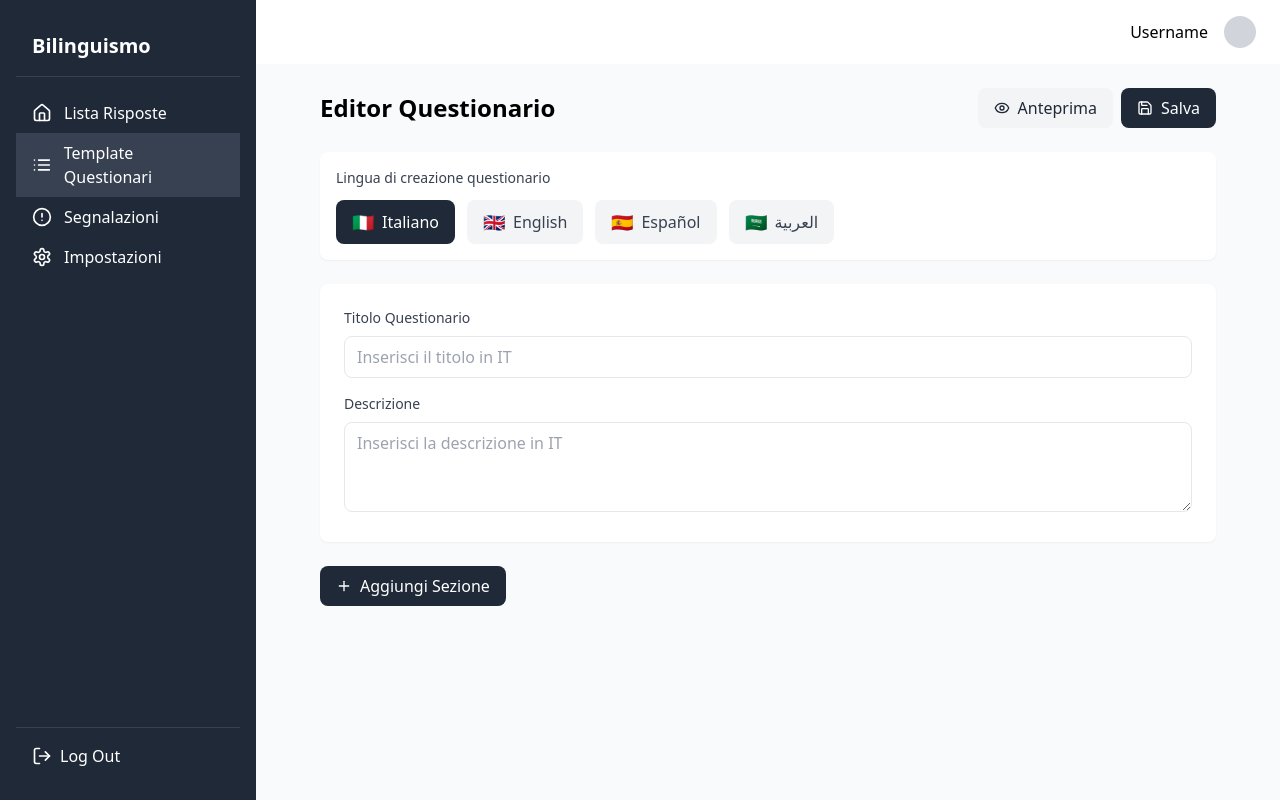
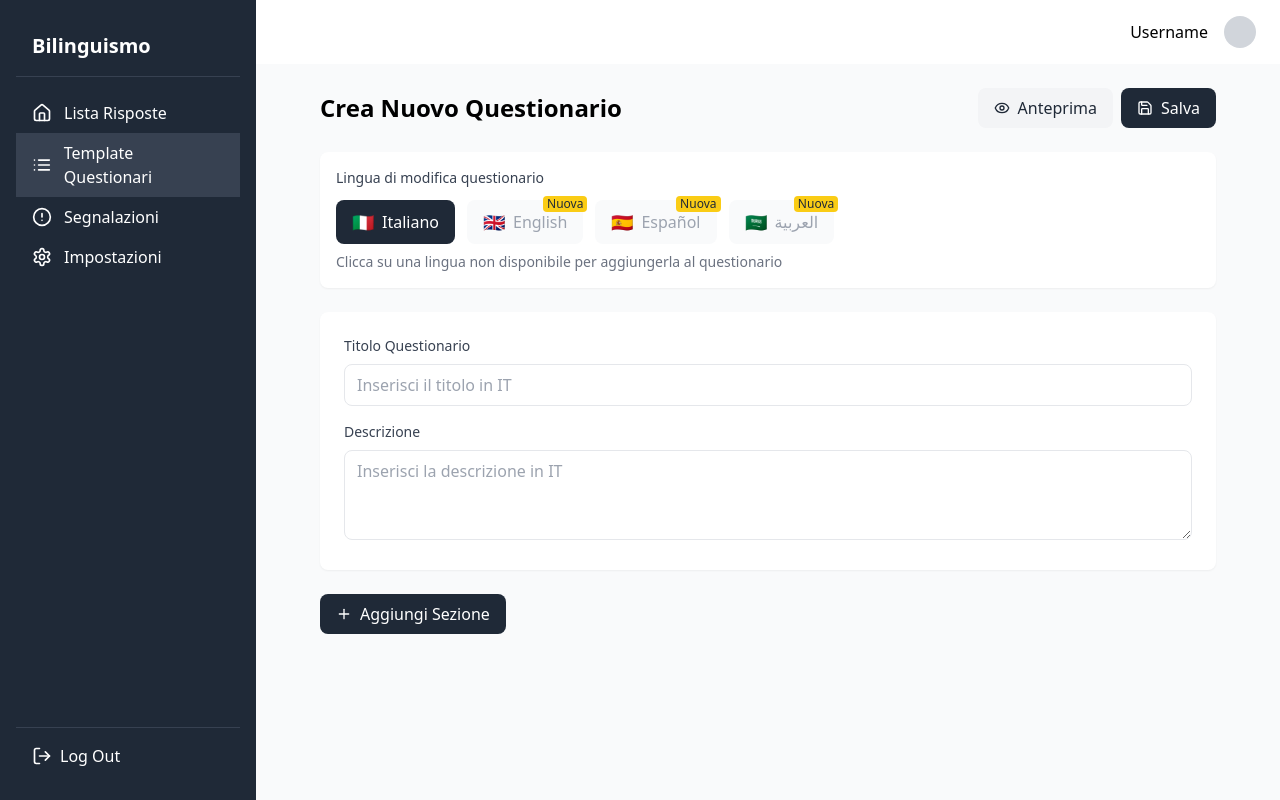
Before and after one commit to Pepaunz/webapp-diagnosi-linguistica, a React (Vite) app: page /templates/editor in a window 1280 px wide. Built offline with nearby package versions, Linux system fonts and the light colour scheme.

Commit message:
fix language selector

```diff
--- a/src/components/questionnaire/LanguageSelector.tsx
+++ b/src/components/questionnaire/LanguageSelector.tsx
@@ -2,9 +2,12 @@
 
 import React from "react";
 import { Language } from "../../types/questionnaire";
+
 interface LanguageSelectorProps {
-  selectedLanguage: string;
+  selectedLanguage: Language;
   onLanguageChange: (language: Language) => void;
+  availableLanguages?: Language[]; // Lingue già presenti nel questionario
+  isEditMode?: boolean; // Se true, permette di aggiungere nuove lingue
 }
 
 const languages = [
@@ -17,28 +20,66 @@ const languages = [
 const LanguageSelector: React.FC<LanguageSelectorProps> = ({
   selectedLanguage,
   onLanguageChange,
+  availableLanguages,
+  isEditMode = false,
 }) => {
+  const isLanguageAvailable = (langCode: string): boolean => {
+    if (!availableLanguages) return true;
+    return availableLanguages.includes(langCode as Language);
+  };
+
   return (
     <div className="bg-white p-4 rounded-lg shadow-sm">
       <label className="block text-sm font-medium text-gray-700 mb-3">
-        Lingua di creazione questionario
+        {isEditMode
+          ? "Lingua di modifica questionario"
+          : "Lingua di visualizzazione"}
       </label>
       <div className="flex gap-3">
-        {languages.map((lang) => (
+        {languages.map((lang) => {
+          const isAvailable = isLanguageAvailable(lang.code);
+          return (
             <button
               key={lang.code}
               onClick={() => onLanguageChange(lang.code as Language)}
-            className={`px-4 py-2 rounded-lg flex items-center gap-2 transition ${
+              className={`px-4 py-2 rounded-lg flex items-center gap-2 transition relative ${
                 selectedLanguage === lang.code
                   ? "bg-gray-800 text-white"
-                : "bg-gray-100 text-gray-700 hover:bg-gray-200"
+                  : isAvailable
+                  ? "bg-gray-100 text-gray-700 hover:bg-gray-200"
+                  : "bg-gray-50 text-gray-400 hover:bg-gray-200"
               }`}
+              disabled={!isEditMode && !isAvailable}
+              title={
+                !isAvailable && isEditMode
+                  ? "Clicca per aggiungere questa lingua"
+                  : ""
+              }
             >
               <span className="text-lg">{lang.flag}</span>
               <span>{lang.name}</span>
+              {!isAvailable && (
+                <span
+                  className={`absolute -top-1 -right-1 text-xs px-1 rounded ${
+                    isEditMode
+                      ? "bg-yellow-400 text-gray-800"
+                      : "bg-gray-400 text-white"
+                  }`}
+                >
+                  {isEditMode ? "Nuova" : "Non disponibile"}
+                </span>
+              )}
             </button>
-        ))}
+          );
+        })}
       </div>
+      {isEditMode &&
+        availableLanguages &&
+        availableLanguages.length < languages.length && (
+          <p className="text-sm text-gray-500 mt-2">
+            Clicca su una lingua non disponibile per aggiungerla al questionario
+          </p>
+        )}
     </div>
   );
 };
--- a/src/components/questionnaire/SectionEditor.tsx
+++ b/src/components/questionnaire/SectionEditor.tsx
@@ -17,6 +17,7 @@ interface SectionEditorProps {
   sectionIndex: number;
   selectedLanguage: Language;
   isPreviewMode: boolean;
+  startingQuestionNumber: number; // Nuovo prop
   onUpdate: (section: Section) => void;
   onDelete: () => void;
 }
@@ -26,6 +27,7 @@ const SectionEditor: React.FC<SectionEditorProps> = ({
   sectionIndex,
   selectedLanguage,
   isPreviewMode,
+  startingQuestionNumber,
   onUpdate,
   onDelete,
 }) => {
@@ -196,7 +198,7 @@ const SectionEditor: React.FC<SectionEditorProps> = ({
           <QuestionEditor
             key={question.questionId}
             question={question}
-            questionIndex={index}
+            questionIndex={startingQuestionNumber + index - 1} // Numerazione continua
             selectedLanguage={selectedLanguage}
             isPreviewMode={isPreviewMode}
             onUpdate={(updatedQuestion) =>
--- a/src/components/questionnaire/SubmissionSectionView.tsx
+++ b/src/components/questionnaire/SubmissionSectionView.tsx
@@ -19,6 +19,7 @@ interface SubmissionSectionViewProps {
   section: Section;
   sectionIndex: number;
   selectedLanguage: Language;
+  startingQuestionNumber: number; // Nuovo prop
   answers: Answer[];
   notes: Note[];
   onAddNote: (questionId: string, noteText: string) => void;
@@ -28,6 +29,7 @@ const SubmissionSectionView: React.FC<SubmissionSectionViewProps> = ({
   section,
   sectionIndex,
   selectedLanguage,
+  startingQuestionNumber,
   answers,
   notes,
   onAddNote,
@@ -58,7 +60,7 @@ const SubmissionSectionView: React.FC<SubmissionSectionViewProps> = ({
           <SubmissionQuestionView
             key={question.questionId}
             question={question}
-            questionIndex={index}
+            questionIndex={startingQuestionNumber + index - 1} // Numerazione continua
             selectedLanguage={selectedLanguage}
             answer={getAnswer(question.questionId)}
             notes={getNotes(question.questionId)}
--- a/src/pages/QuestionnaireEditorPage.tsx
+++ b/src/pages/QuestionnaireEditorPage.tsx
@@ -1,4 +1,5 @@
-import { useState } from "react";
+import { useState, useEffect } from "react";
+import { useParams, useNavigate } from "react-router-dom";
 import AppLayout from "../layout/AppLayout";
 import { Plus, Save, Eye } from "lucide-react";
 import { Button } from "../components/shared/Filters";
@@ -11,7 +12,10 @@ import {
 } from "../types/questionnaire";
 import SectionEditor from "../components/questionnaire/SectionEditor";
 import LanguageSelector from "../components/questionnaire/LanguageSelector";
+
 const QuestionnaireEditorPage = () => {
+  const { id } = useParams<{ id: string }>();
+  const navigate = useNavigate();
   const [selectedLanguage, setSelectedLanguage] = useState<Language>("it");
   const [questionnaire, setQuestionnaire] = useState<QuestionnaireData>({
     questionnaireTitle: { it: "", en: "", es: "", ar: "" },
@@ -20,8 +24,112 @@ const QuestionnaireEditorPage = () => {
     defaultLanguage: "it",
     sections: [],
   });
+  const [loading, setLoading] = useState(false);
+  const [isPreviewMode, setIsPreviewMode] = useState(false);
 
-  const [isPreviewMode, setIsPreviewMode] = useState(false);
+  useEffect(() => {
+    if (id) {
+      loadQuestionnaire();
+    }
+  }, [id]);
+
+  const loadQuestionnaire = async () => {
+    setLoading(true);
+    try {
+      // Mock data - esempio con alcune lingue non disponibili
+      const mockData: QuestionnaireData = {
+        questionnaireTitle: {
+          it: "Standard Bilinguismo",
+          en: "Standard Bilingualism",
+          // es e ar non sono ancora disponibili
+        },
+        description: {
+          it: "Questionario standard per la valutazione del bilinguismo",
+          en: "Standard questionnaire for bilingualism assessment",
+          // es e ar non sono ancora disponibili
+        },
+        version: "1.0",
+        defaultLanguage: "it",
+        sections: [
+          {
+            sectionId: "s1",
+            title: {
+              it: "Informazioni di Base",
+              en: "Basic Information",
+              // es e ar non sono ancora disponibili
+            },
+            description: {
+              it: "Informazioni generali sul bambino",
+              en: "General information about the child",
+            },
+            questions: [
+              {
+                questionId: "s1_q1",
+                text: {
+                  it: "Nome del bambino/a:",
+                  en: "Child's name:",
+                  // es e ar non sono ancora disponibili
+                },
+                type: "text",
+                required: true,
+              },
+              {
+                questionId: "s1_q2",
+                text: {
+                  it: "Data di nascita:",
+                  en: "Date of birth:",
+                },
+                type: "date",
+                required: true,
+              },
+            ],
+          },
+        ],
+      };
+
+      // Simula il caricamento del questionario basato sull'id
+      // L'id arriva già decodificato da React Router
+      if (id === "Standard Bilinguismo") {
+        setQuestionnaire(mockData);
+      } else if (id === "Follow-up") {
+        setQuestionnaire({
+          ...mockData,
+          questionnaireTitle: {
+            it: "Follow-up",
+            en: "Follow-up",
+            es: "Seguimiento",
+            ar: "متابعة",
+          },
+          description: {
+            it: "Questionario di follow-up",
+            en: "Follow-up questionnaire",
+            es: "Cuestionario de seguimiento",
+            ar: "استبيان المتابعة",
+          },
+        });
+      } else if (id === "Terzo Form") {
+        setQuestionnaire({
+          ...mockData,
+          questionnaireTitle: {
+            it: "Terzo Form",
+            en: "Third Form",
+            es: "Tercer Formulario",
+            ar: "النموذج الثالث",
+          },
+          description: {
+            it: "Terzo questionario di valutazione",
+            en: "Third assessment questionnaire",
+            es: "Tercer cuestionario de evaluación",
+            ar: "الاستبيان التقييمي الثالث",
+          },
+        });
+      }
+    } catch (error) {
+      console.error("Error loading questionnaire:", error);
+    } finally {
+      setLoading(false);
+    }
+  };
 
   const handleAddSection = () => {
     const newSection: Section = {
@@ -58,15 +166,57 @@ const QuestionnaireEditorPage = () => {
     }
   };
 
-  const handleSave = () => {
-    // Implement save logic
+  const handleSave = async () => {
+    try {
+      // Implementa la logica di salvataggio
       console.log("Saving questionnaire:", questionnaire);
+
+      // In un'app reale, faresti una chiamata API qui
+      // const response = await api.saveQuestionnaire(id || 'new', questionnaire);
+
       alert("Questionario salvato con successo!");
+
+      // Se è un nuovo questionario, naviga alla lista dopo il salvataggio
+      if (!id) {
+        navigate("/templates");
+      }
+    } catch (error) {
+      console.error("Error saving questionnaire:", error);
+      alert("Errore nel salvataggio del questionario");
+    }
   };
 
   const handlePreview = () => {
     setIsPreviewMode(!isPreviewMode);
   };
+
+  // Funzione per determinare quali lingue sono disponibili nel questionario
+  const getAvailableLanguages = (): Language[] => {
+    const languages: Language[] = ["it", "en", "es", "ar"];
+    const available: Language[] = [];
+
+    languages.forEach((lang) => {
+      // Controlla se almeno il titolo del questionario è presente per questa lingua
+      if (questionnaire.questionnaireTitle[lang]) {
+        available.push(lang);
+      }
+    });
+
+    // Se nessuna lingua è disponibile, ritorna almeno quella di default
+    return available.length > 0
+      ? available
+      : [questionnaire.defaultLanguage as Language];
+  };
+
+  if (loading) {
+    return (
+      <AppLayout>
+        <div className="flex justify-center items-center h-64">
+          <p>Caricamento questionario...</p>
+        </div>
+      </AppLayout>
+    );
+  }
 
   return (
     <AppLayout>
@@ -74,7 +224,7 @@ const QuestionnaireEditorPage = () => {
         {/* Header */}
         <div className="flex justify-between items-center mb-6">
           <h2 className="text-2xl font-bold">
-            {isPreviewMode ? "Anteprima Questionario" : "Editor Questionario"}
+            {id ? "Modifica Questionario" : "Crea Nuovo Questionario"}
           </h2>
           <div className="flex gap-2">
             <Button
@@ -99,7 +249,20 @@ const QuestionnaireEditorPage = () => {
           <LanguageSelector
             selectedLanguage={selectedLanguage}
             onLanguageChange={setSelectedLanguage}
+            availableLanguages={getAvailableLanguages()}
+            isEditMode={!isPreviewMode}
           />
+          {!getAvailableLanguages().includes(selectedLanguage) &&
+            !isPreviewMode && (
+              <div className="mt-2 p-3 bg-yellow-50 border border-yellow-200 rounded-lg">
+                <p className="text-sm text-yellow-800">
+                  Stai aggiungendo contenuti per la lingua{" "}
+                  <strong>{selectedLanguage.toUpperCase()}</strong>. Completa
+                  almeno il titolo del questionario per rendere disponibile
+                  questa lingua.
+                </p>
+              </div>
+            )}
         </div>
 
         {/* Title and Description */}
@@ -151,19 +314,27 @@ const QuestionnaireEditorPage = () => {
 
         {/* Sections */}
         <div className="space-y-6">
-          {questionnaire.sections.map((section, index) => (
+          {questionnaire.sections.map((section, index) => {
+            // Calcola il numero di domande nelle sezioni precedenti
+            const previousQuestionsCount = questionnaire.sections
+              .slice(0, index)
+              .reduce((count, sect) => count + sect.questions.length, 0);
+
+            return (
               <SectionEditor
                 key={section.sectionId}
                 section={section}
                 sectionIndex={index}
                 selectedLanguage={selectedLanguage}
                 isPreviewMode={isPreviewMode}
+                startingQuestionNumber={previousQuestionsCount + 1}
                 onUpdate={(updatedSection) =>
                   handleUpdateSection(index, updatedSection)
                 }
                 onDelete={() => handleDeleteSection(index)}
               />
-          ))}
+            );
+          })}
         </div>
 
         {/* Add Section Button */}
--- a/src/pages/SubmissionViewPage.tsx
+++ b/src/pages/SubmissionViewPage.tsx
@@ -189,16 +189,6 @@ const SubmissionViewPage = () => {
     );
   }
 
-  const getLanguageName = (lang: Language): string => {
-    const languageNames = {
-      it: "Italiano",
-      en: "English",
-      es: "Español",
-      ar: "العربية",
-    };
-    return languageNames[lang];
-  };
-
   return (
     <AppLayout>
       <div className="max-w-4xl mx-auto">
@@ -251,8 +241,22 @@ const SubmissionViewPage = () => {
             </div>
             <div>
               <p className="text-sm text-gray-500">Lingua utilizzata</p>
-              <p className="font-medium">
-                {getLanguageName(submission.language_used)}
+              <p className="font-medium flex items-center gap-2">
+                {(() => {
+                  const langMap = {
+                    it: { name: "Italiano", flag: "🇮🇹" },
+                    en: { name: "English", flag: "🇬🇧" },
+                    es: { name: "Español", flag: "🇪🇸" },
+                    ar: { name: "العربية", flag: "🇸🇦" },
+                  };
+                  const lang = langMap[submission.language_used];
+                  return (
+                    <>
+                      <span>{lang.flag}</span>
+                      <span>{lang.name}</span>
+                    </>
+                  );
+                })()}
               </p>
             </div>
             <div>
@@ -282,12 +286,19 @@ const SubmissionViewPage = () => {
 
         {/* Sections with Answers */}
         <div className="space-y-6">
-          {submission.questionnaire.sections.map((section, index) => (
+          {submission.questionnaire.sections.map((section, index) => {
+            // Calcola il numero di domande nelle sezioni precedenti
+            const previousQuestionsCount = submission.questionnaire.sections
+              .slice(0, index)
+              .reduce((count, sect) => count + sect.questions.length, 0);
+
+            return (
               <SubmissionSectionView
                 key={section.sectionId}
                 section={section}
                 sectionIndex={index}
                 selectedLanguage={submission.language_used}
+                startingQuestionNumber={previousQuestionsCount + 1}
                 answers={submission.answers}
                 notes={submission.notes}
                 onAddNote={(questionId, noteText) => {
@@ -295,7 +306,8 @@ const SubmissionViewPage = () => {
                   console.log("Add note:", questionId, noteText);
                 }}
               />
-          ))}
+            );
+          })}
         </div>
       </div>
     </AppLayout>
--- a/src/types/questionnaire.ts
+++ b/src/types/questionnaire.ts
@@ -5,11 +5,11 @@ export type QuestionType = "text" | "multiple-choice" | "rating" | "date";
 export type Language = "it" | "en" | "es" | "ar";
 
 export interface LocalizedText {
-  it: string;
-  en: string;
-  es: string;
-  ar: string;
-  [key: string]: string; // Index signature per permettere l'accesso dinamico
+  it?: string;
+  en?: string;
+  es?: string;
+  ar?: string;
+  [key: string]: string | undefined; // Index signature per permettere l'accesso dinamico
 }
 
 export interface Option {
```
Lines whose indentation alone changed are shown as unchanged.
